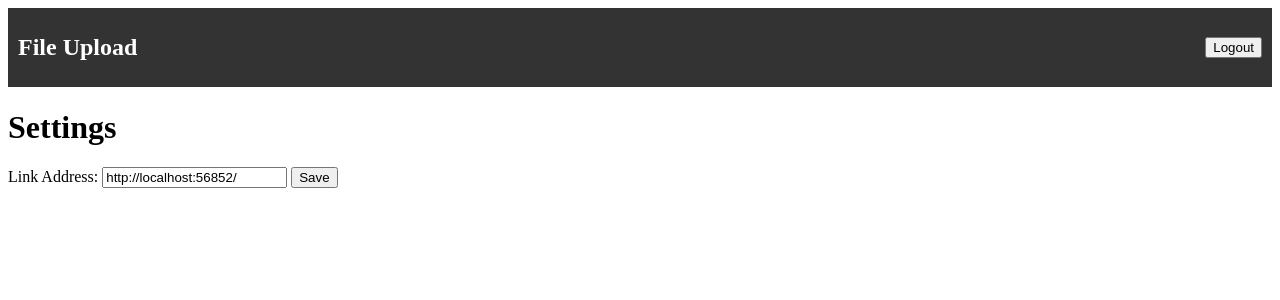
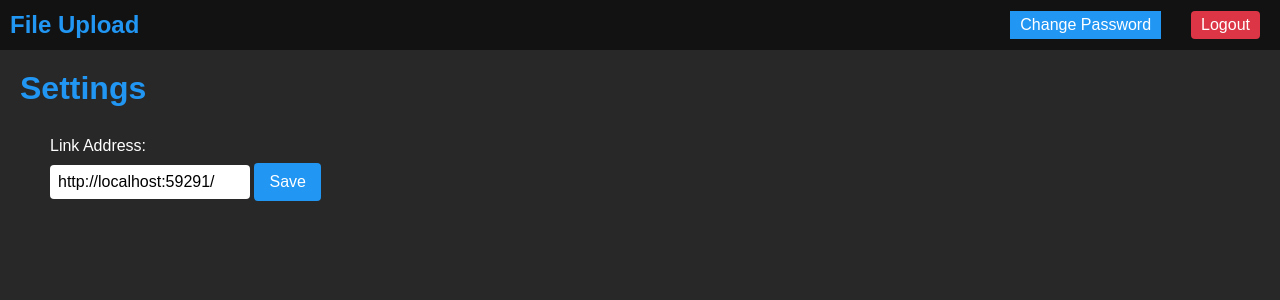
Before and after one commit to Toomas633/FileShare, a PHP site: page /settings.php in a window 1280 px wide. Shown: the top 300 px of the page. Run offline with PHP 8.4, Linux system fonts and the light colour scheme; the visitor is signed in with stand-in values (Sample User, id 1).

Commit message:
add password change window and style settings

```diff
--- a/css/login.css
+++ b/css/login.css
@@ -87,6 +87,7 @@ button[type="submit"]:hover {
     display: flex;
     align-items: center;
     padding: 10px;
+    max-height: 50px;
   }
   #page-name {
     flex-grow: 1;
--- a/css/settings.css
+++ b/css/settings.css
@@ -1,25 +1,211 @@
- /* Style for the top bar */
+* {
+  margin: 0;
+  padding: 0;
+  box-sizing: border-box;
+}
+
+body {
+  background-color: #282828;
+  font-family: Arial, sans-serif;
+  color: #fff;
+  margin: 0;
+  padding: 0;
+}
+
 #top-bar {
+  background-color: #121212;
+  color: #2196f3;
   display: flex;
   align-items: center;
-    justify-content: space-between;
-    background-color: #333;
+  padding: 10px;
+  max-height: 50px;
+}
+
+#page-name {
+  flex-grow: 1;
+  font-size: 24px;
+  font-weight: bold;
+  margin: 0;
+}
+
+#change-password-btn {
+  background-color: #2196f3;
+  border: none;
   color: #fff;
+  cursor: pointer;
+  font-size: 16px;
+  padding: 5px 10px;
+  transition: background-color 0.3s;
+}
+
+#change-password-btn:hover {
+  background-color: #1976d2;
+}
+
+#logout-btn {
+  background-color: #dc3545;
+  color: #fff;
+  border: none;
+  padding: 5px 10px;
+  font-size: 16px;
+  cursor: pointer;
+  transition: background-color 0.3s;
+}
+
+#logout-btn:hover {
+  background-color: #c82333;
+}
+
+/* Modal styles */
+#password-change-modal {
+  display: none;
+  position: fixed;
+  top: 0;
+  left: 0;
+  width: 100%;
+  height: 100%;
+  background-color: rgba(0, 0, 0, 0.5);
+  z-index: 1;
+}
+
+#password-change-modal-content {
+  width: 30%;
+  background-color: #282828;
+  position: absolute;
+  top: 50%;
+  left: 50%;
+  transform: translate(-50%, -50%);
+  padding: 20px;
+  border-radius: 5px;
+  box-shadow: 0px 2px 5px rgba(0, 0, 0, 0.2);
+}
+
+#password-change-modal h2 {
+  margin-top: 0px;
+  color: #2196f3;
   padding: 10px;
 }
 
-/* Style for the page name */
-#page-name {
-    text-decoration: none;
-    color: #fff;
-    font-size: 24px;
+#password-change-modal input[type="password"] {
+  width: 75%;
+  padding: 10px;
+  border: 1px solid #ccc;
+  border-radius: 4px;
+  margin: 10px;
+  font-size: 16px;
+  display: block;
 }
 
-/* Style for the logout button */
-#logout-btn {
-    background-color: transparent;
+#password-change-modal label {
+  display: block;
+  width: 100%;
+  font-size: 16px;
+  margin: 10px auto;
+  max-width: 75%;
+  text-align: left;
+}
+
+#password-change-modal input[type="submit"] {
+  background-color: #2196f3;
+  border: none;
+  border-radius: 5px;
   color: #fff;
-    border: none;
   cursor: pointer;
   font-size: 16px;
+  padding: 10px 15px;
+  transition: background-color 0.3s;
 }
+
+#password-change-modal input[type="submit"]:hover {
+  background-color: #1976d2;
+}
+
+.close {
+  background-color: #282828;
+  position: absolute;
+  top: 0;
+  padding: 10px;
+  border: none;
+  right: 10px;
+  font-size: 1.5rem;
+  color: #dc3545;
+  cursor: pointer;
+}
+
+.close:hover{
+  color: #c82333;
+}
+
+h1 {
+  margin-top: 20px;
+  font-size: 32px;
+  color: #2196f3;
+  margin-bottom: 20px;
+  margin-left: 20px;
+}
+
+form {
+  padding: 10px;
+  margin-left: 20px;
+}
+
+label {
+  display: block;
+  font-size: 1rem;
+  margin-bottom: 0.5rem;
+  margin-left: 20px;
+  color: #fff;
+}
+
+input[type="text"] {
+  width: 200px;
+  padding: 0.5rem;
+  border: none;
+  font-size: 16px;
+  border-radius: 4px;
+  margin-bottom: 1rem;
+  margin-left: 20px;
+}
+
+input[type="submit"] {
+  background-color: #2196f3;
+  border: none;
+  border-radius: 4px;
+  color: #fff;
+  cursor: pointer;
+  font-size: 16px;
+  padding: 10px 15px;
+  transition: background-color 0.3s;
+}
+
+input[type="submit"]:hover {
+  background-color: #1976d2;
+}
+
+#success-popup, #error-popup {
+  display: none;
+  position: fixed;
+  top: 1rem;
+  right: 1rem;
+  padding: 1rem;
+  border-radius: 4px;
+  font-size: 1rem;
+  font-weight: bold;
+  z-index: 9999;
+}
+
+#success-popup {
+  background-color: #28a745;
+  color: #fff;
+}
+
+#error-popup {
+  background-color: #dc3545;
+  color: #fff;
+}
+
+#password-change-modal-content input[type="password"], #password-change-modal-content input[type="submit"] {
+  margin-left: auto;
+  margin-right: auto;
+  display: block;
+}
--- /dev/null
+++ b/js/settings.js
@@ -0,0 +1,61 @@
+const changePasswordModal = document.getElementById("password-change-modal");
+const changePasswordForm = document.querySelector(
+  "#password-change-modal form"
+);
+const successPopup = document.getElementById("success-popup");
+const errorPopup = document.getElementById("error-popup");
+
+const changePasswordBtn = document.getElementById("change-password-btn");
+changePasswordBtn.addEventListener("click", () => {
+  changePasswordModal.style.display = "block";
+});
+
+const closePasswordModal = document.getElementById("close-password-modal");
+closePasswordModal.addEventListener("click", () => {
+  changePasswordModal.style.display = "none";
+});
+
+changePasswordForm.addEventListener("submit", (event) => {
+  event.preventDefault();
+  const currentPasswordInput = document.getElementById("current-password");
+  const newPasswordInput = document.getElementById("new-password");
+  const confirmPasswordInput = document.getElementById("confirm-password");
+  const currentPassword = currentPasswordInput.value;
+  const newPassword = newPasswordInput.value;
+  const confirmPassword = confirmPasswordInput.value;
+
+  const xhr = new XMLHttpRequest();
+  xhr.open("POST", "php/change_password.php", true);
+  xhr.setRequestHeader("Content-Type", "application/x-www-form-urlencoded");
+  xhr.onreadystatechange = function () {
+    if (xhr.readyState === XMLHttpRequest.DONE) {
+      if (xhr.status === 200) {
+        const response = JSON.parse(xhr.responseText);
+        if (response.status === "success") {
+          successPopup.innerHTML = response.message;
+          successPopup.style.display = "block";
+          setTimeout(() => {
+            successPopup.style.display = "none";
+            changePasswordModal.style.display = "none";
+            currentPasswordInput.value = "";
+            newPasswordInput.value = "";
+            confirmPasswordInput.value = "";
+          }, 3000);
+        } else {
+          errorPopup.innerHTML = response.message;
+          errorPopup.style.display = "block";
+          setTimeout(() => {
+            errorPopup.style.display = "none";
+          }, 3000);
+        }
+        currentPasswordInput.value = "";
+        newPasswordInput.value = "";
+        confirmPasswordInput.value = "";
+      } else {
+        console.log("Error:", xhr.status);
+      }
+    }
+  };
+  const data = `current_password=${currentPassword}&new_password=${newPassword}&confirm_password=${confirmPassword}`;
+  xhr.send(data);
+});
--- a/php/link_address.txt
+++ b/php/link_address.txt
@@ -1 +1 @@
-http://localhost:56852/
+http://localhost:59291/
--- a/settings.php
+++ b/settings.php
@@ -20,10 +20,11 @@ if (!isset($_SESSION['logged_in']) || $_SESSION['logged_in'] !== true) {
         <a href="index.html" style="text-decoration: none;" id="page-name">
             <h1 id="page-name">File Upload</h1>
         </a>
+        <button id="change-password-btn">Change Password</button>
         <?php
         if (isset($_SESSION['logged_in']) && $_SESSION['logged_in'] === true) {
             echo '<form action="php/logout.php" method="post">';
-            echo '<input type="submit" value="Logout">';
+            echo '<input type="submit" id="logout-btn" value="Logout">';
             echo '</form>';
         } else {
             header('Location: login.php');
@@ -39,12 +40,30 @@ if (!isset($_SESSION['logged_in']) || $_SESSION['logged_in'] !== true) {
         ?>
         </div>
     </header>
+    <div id="password-change-modal">
+        <div id="password-change-modal-content">
+            <button class="close" id="close-password-modal">X</button>
+            <h2>Change Password</h2>
+            <form action="php/change_password.php" method="post">
+                <label for="current-password">Current Password:</label>
+                <input type="password" id="current-password" name="current_password"><br><br>
+                <label for="new-password">New Password:</label>
+                <input type="password" id="new-password" name="new_password"><br><br>
+                <label for="confirm-password">Confirm Password:</label>
+                <input type="password" id="confirm-password" name="confirm_password"><br><br>
+                <input type="submit" value="Save">
+            </form>
+        </div>
+    </div>
     <h1>Settings</h1>
     <form method="post">
         <label for="link_address">Link Address:</label>
         <input type="text" name="link_address" id="link_address" value="<?php echo htmlspecialchars($link_address); ?>">
         <input type="submit" value="Save">
     </form>
+    <div id="success-popup"></div>
+    <div id="error-popup"></div>
+    <script type="text/javascript" src="js/settings.js"></script>
     <script type="text/javascript" src="js/logout.js"></script>
 </body>
 
```
Also changed, not shown: css/style.css (+7 -0 lines), php/change_password.php (added, +30 -0 lines). Lines whose indentation alone changed are shown as unchanged.
